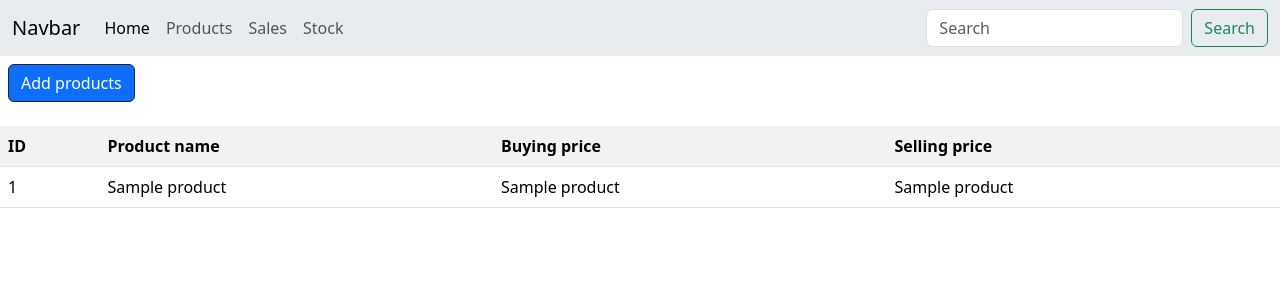
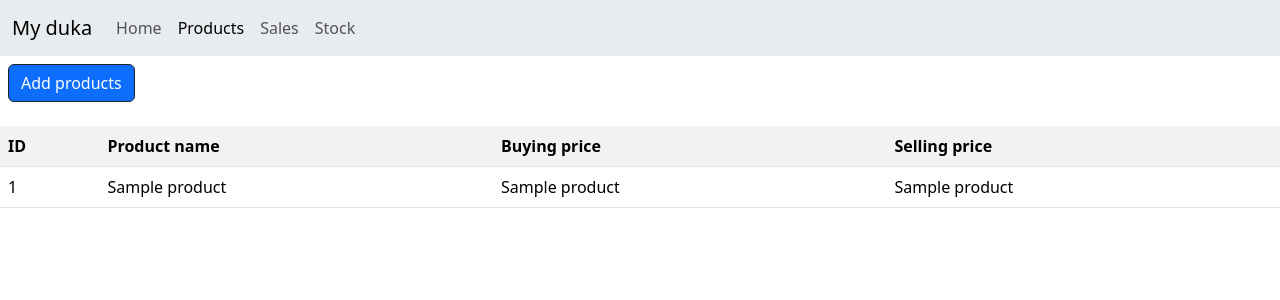
Before and after one commit to Binti-Omar/duka-project, a Flask app: page /products in a window 1280 px wide. Shown: the top 300 px of the page. Run offline with Flask 3, Linux system fonts and the light colour scheme; a database or web service that is not in the repository returns one stand-in record (values such as "Sample title"); some libraries are stand-ins or nearby versions.

Commit message:
add products

```diff
--- a/main.py
+++ b/main.py
@@ -1,5 +1,5 @@
-from flask import Flask,render_template
-from database import fetch_data
+from flask import Flask,render_template,request,redirect,url_for
+from database import fetch_data,insert_product
 
 app=Flask(__name__)
 
@@ -12,10 +12,27 @@ def products():
     prods=fetch_data('products')
     return render_template ('products.html',prods=prods)
 
+
+@app.route('/add_products',methods=['GET','POST'])
+def add_products():
+    if request.method=='POST':
+        # getting form input to serverside
+        product_name=request.form['name']
+        buying_price=request.form['bp']
+        selling_price=request.form['sp']
+        # print(product_name,selling_price,buying_price)
+        new_product=(product_name,buying_price,selling_price)
+        # inserting data to database
+        insert_product(new_product)
+        # redirect is used to direct to a url/certain page and url_for takes a function name then takes you to its route
+    return redirect(url_for('products'))
+
 @app.route('/sales')
 def sales():
     sales=fetch_data('sales')
     return render_template ('sales.html',sales=sales)
+
+
 
 @app.route('/stock')
 def stocks():
--- a/templates/products.html
+++ b/templates/products.html
@@ -12,31 +12,27 @@
     <div>
         <nav class="navbar opacity-100 navbar-expand-lg bg-body-secondary">
             <div class="container-fluid">
-                <a class="navbar-brand" href="#">Navbar</a>
+                <a class="navbar-brand" href="/">My duka</a>
                 <button class="navbar-toggler" type="button" data-bs-toggle="collapse"
                     data-bs-target="#navbarSupportedContent" aria-controls="navbarSupportedContent"
                     aria-expanded="false" aria-label="Toggle navigation">
                     <span class="navbar-toggler-icon"></span>
                 </button>
-                <div class="collapse navbar-collapse align-items-center" id="navbarSupportedContent">
+                <div class="collapse navbar-collapse justify-content-end" id="navbarSupportedContent">
                     <ul class="navbar-nav me-auto  mb-2 mb-lg-0">
                         <li class="nav-item">
-                            <a class="nav-link active" aria-current="page" href="#">Home</a>
+                            <a class="nav-link" aria-current="page" href="/">Home</a>
                         </li>
                         <li class="nav-item">
-                            <a class="nav-link" href="#">Products</a>
+                            <a class="nav-link active" href="/products">Products</a>
                         </li>
                         <li class="nav-item">
-                            <a class="nav-link" href="#">Sales</a>
+                            <a class="nav-link" href="/sales">Sales</a>
                         </li>
                         <li class="nav-item">
-                            <a class="nav-link" href="#">Stock</a>
+                            <a class="nav-link" href="/stock">Stock</a>
                         </li>
                     </ul>
-                    <form class="d-flex" role="search">
-                        <input class="form-control me-2" type="search" placeholder="Search" aria-label="Search" />
-                        <button class="btn btn-outline-success" type="submit">Search</button>
-                    </form>
                 </div>
             </div>
         </nav>
@@ -55,27 +51,26 @@
                     <button type="button" class="btn-close" data-bs-dismiss="modal" aria-label="Close"></button>
                 </div>
                 <div class="modal-body">
-                    <div class="mb-3">
-                        <label for="exampleFormControlInput1" class="form-label">ID</label>
-                        <input type="email" class="form-control" id="exampleFormControlInput1">
-                    </div>
+                    <form action="\add_products" class="form-control" method="POST">
                         <div class="mb-3">
                             <label for="exampleFormControlInput1" class="form-label">Product Name</label>
-                        <input type="email" class="form-control" id="exampleFormControlInput1">
+                            <input type="text" name="name" class="form-control" id="exampleFormControlInput1">
                         </div>
                         <div class="mb-3">
                             <label for="exampleFormControlInput1" class="form-label">Buying Price</label>
-                        <input type="email" class="form-control" id="exampleFormControlInput1">
+                            <input type="number" name="bp" class="form-control" id="exampleFormControlInput1">
                         </div>
                         <div class="mb-3">
                             <label for="exampleFormControlInput1" class="form-label">Selling Price</label>
-                        <input type="email" class="form-control" id="exampleFormControlInput1">
+                            <input type="number" name="sp" class="form-control" id="exampleFormControlInput1">
                         </div>
                 </div>
                 <div class="modal-footer">
-                    <button type="button" class="btn btn-secondary" data-bs-dismiss="modal">Close</button>
-                    <button type="button" class="btn btn-primary">Submit</button>
+                    <button type="submit" class="btn btn-secondary" data-bs-dismiss="modal">Close</button>
+                    <button type="submit" class="btn btn-primary">Submit</button>
                 </div>
+                </form>
+
             </div>
         </div>
     </div>
```
Also changed, not shown: templates/index.html (+6 -10 lines), templates/sales.html (+10 -22 lines), templates/stock.html (+8 -16 lines). Lines whose indentation alone changed are shown as unchanged.
